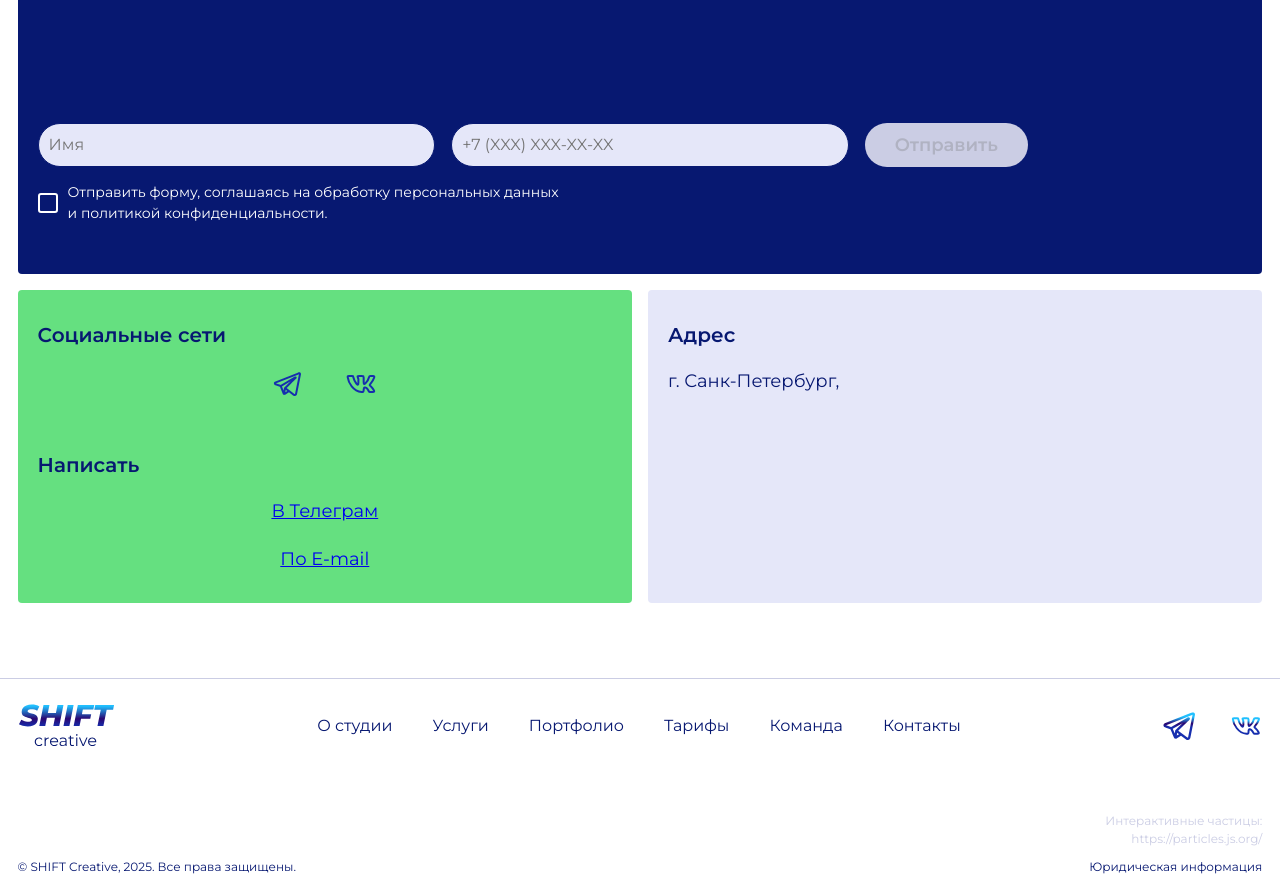
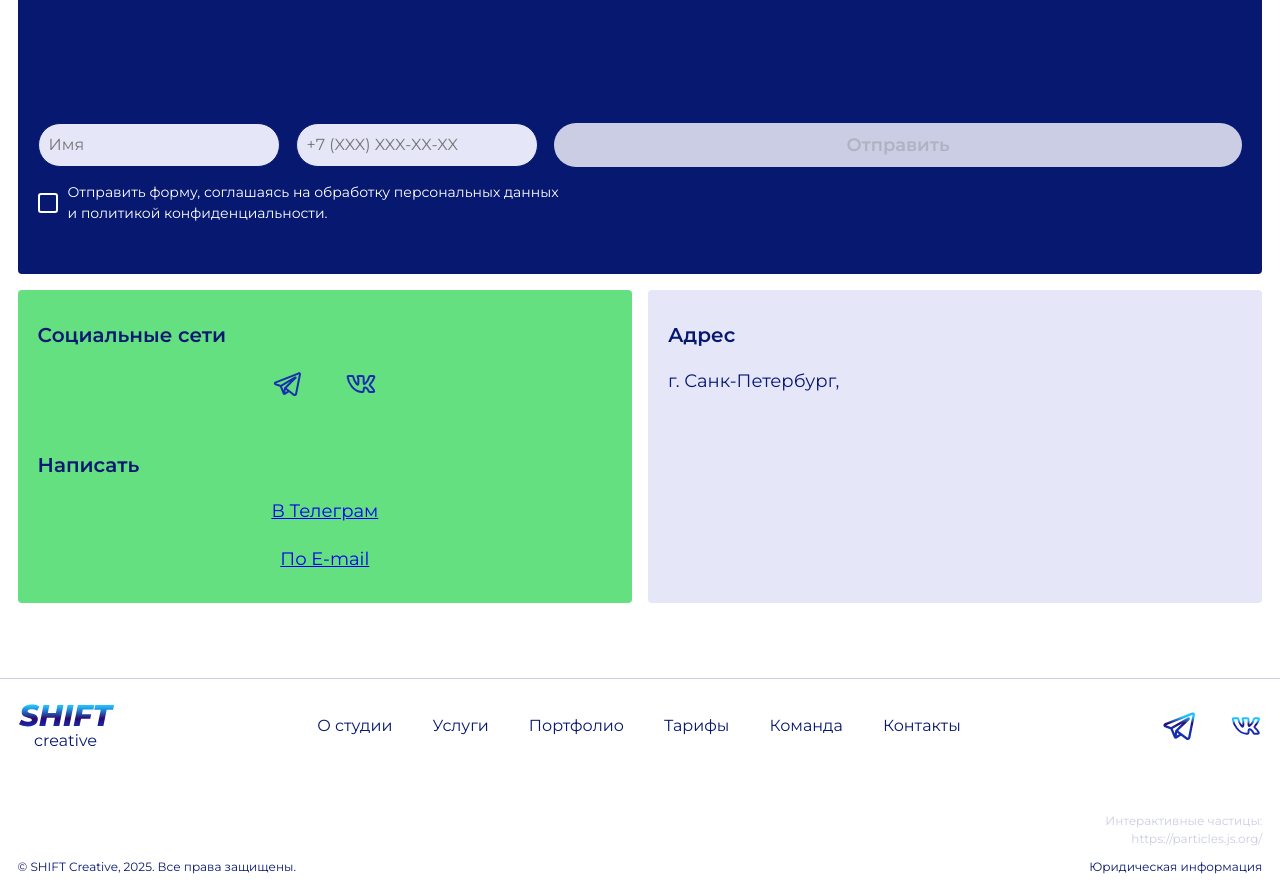
Before and after one commit to shiftcreativeag/shift_app, a React (Vite) app: page / in a window 1280 px wide. Shown: the part 7509-8399 px from the top of the page. Built offline with nearby package versions, Linux system fonts and the light colour scheme.

Commit message:
Поправил кнопку в форме контактов

```diff
--- a/src/components/ContactForm/ContactForm.module.scss
+++ b/src/components/ContactForm/ContactForm.module.scss
@@ -48,10 +48,10 @@
   &:hover {
     border-color: var(--primary);
 
-     &::after,
-     &::before {
-       background-color: var(--primary);
-     }
+    &::after,
+    &::before {
+      background-color: var(--primary);
+    }
   }
 
   @media (max-width: 1100px) {
@@ -359,26 +359,8 @@
     }
   }
 
-  &_submit_button {
-    background: var(--green);
-    color: white;
-    border: none;
-    height: 44px;
-    border-radius: 38px;
-    cursor: pointer;
-    transition: var(--transition-duration);
-    font-weight: bold;
-    width: 33%;
-
-    @media (max-width: 740px) {
-      width: 100%;
-    }
-
-    &:disabled {
-      background: #cccccc;
-      cursor: not-allowed;
-      opacity: 0.7;
-    }
+  &_button {
+    flex: 100%;
   }
 
   &_checkbox_label {
--- a/src/components/ContactForm/ContactFormMainPage.tsx
+++ b/src/components/ContactForm/ContactFormMainPage.tsx
@@ -87,13 +87,16 @@ export const ContactFormMainPage: React.FC<ContactFormProps> = ({ onClose }) =>
                     <span className={styles.error}>{errors.phone.message}</span>
                   )}
                 </div>
+                <div className={styles.form_main_button}>
                   <CustomButton
                     theme="primary"
                     size="s"
                     label={"Отправить"}
                     disabled={!isValid}
                     type="submit"
+                    width="max"
                   ></CustomButton>
+                </div>
 
               </div>
               <label className={styles.form_main_checkbox_label}>
```
Lines whose indentation alone changed are shown as unchanged.
